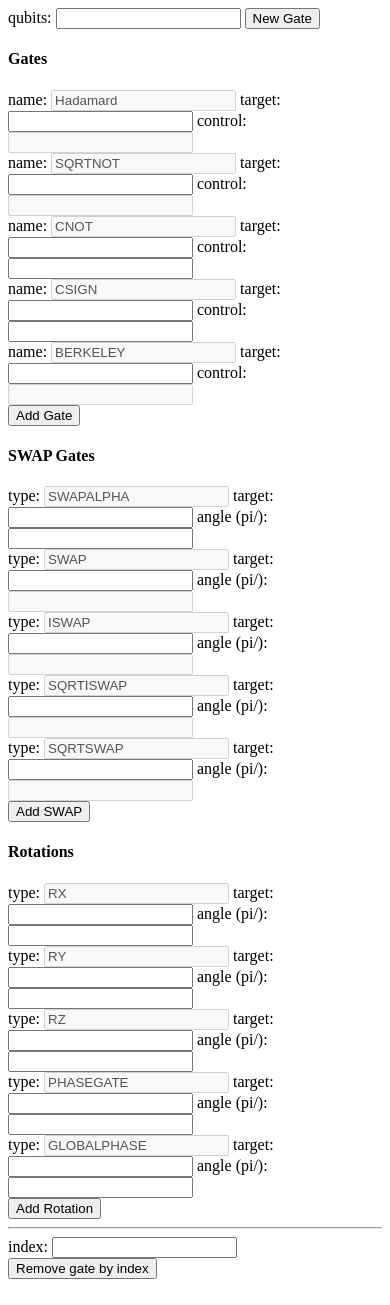
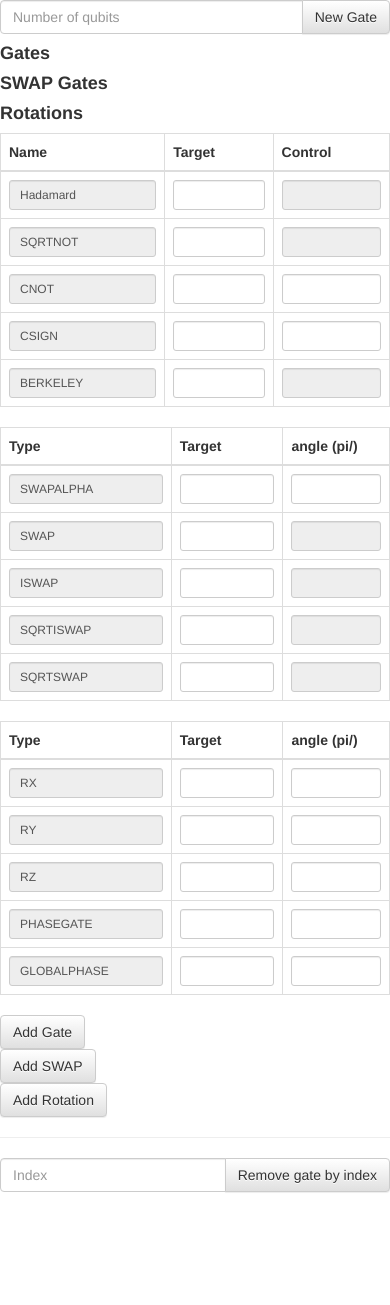
Before and after one commit to DarkhanMami/FinalProject, a Django app: page / in a window 390 px wide. After the commit the page ends 1193 px from the top, so only its background shows below. Run offline with Django 3.2, Linux system fonts and the light colour scheme; parts of the project's set-up code (start-up, migrations or seed data) failed here and were passed over; some libraries are stand-ins or nearby versions.

Commit message:
some frontend code

```diff
--- a/circuit/views.py
+++ b/circuit/views.py
@@ -73,8 +73,8 @@
 
 
     try:
-        for i in range(0, N**2):
-           for j in range(0, N**2):
+        for i in range(0, 2**N):
+           for j in range(0, 2**N):
                 matrix.append(str(U0.data[i,j]))
     except:
         print 'empty circuit'
@@ -130,7 +130,7 @@
     if N == 1:
         tmp = 2
     else:
-        tmp = N**2
+        tmp = 2**N
     for i in range(0, tmp):
        for j in range(0, tmp):
             matrix.append(str(U0.data[i,j]))
@@ -180,7 +180,7 @@
     if N == 1:
         tmp = 2
     else:
-        tmp = N**2
+        tmp = 2**N
     for i in range(0, tmp):
        for j in range(0, tmp):
             matrix.append(str(U0.data[i,j]))
@@ -234,7 +234,7 @@
     if N == 1:
         tmp = 2
     else:
-        tmp = N**2
+        tmp = 2**N
     for i in range(0, tmp):
        for j in range(0, tmp):
             matrix.append(str(U0.data[i,j]))
--- a/templates/base.html
+++ b/templates/base.html
@@ -4,13 +4,16 @@
 <head>
     <meta charset="UTF-8">
     <meta name="viewport" content="width=device-width, initial-scale=1.0">
-    <title>Circuit</title>
+    <title>Quantum Circuit</title>
     {% block head %}
 
     <!-- Optional theme -->
+    <link rel="stylesheet" href="{% static 'bootstrap/css/bootstrap.min.css' %}">
+    <link rel="stylesheet" href="{% static 'bootstrap/css/bootstrap-theme.min.css' %}">
 
     <!-- Mainly scripts -->
     <script src="{% static 'jquery-2.1.1.js' %}"></script>
+    <script src="{% static 'bootstrap/js/bootstrap.min.js' %}" ></script>
 
 
     {% endblock %}
--- a/templates/circuit.html
+++ b/templates/circuit.html
@@ -1,85 +1,153 @@
 {% extends 'base.html' %}
 
 {% block content %}
-    qubits: <input type="text" id="qubits">
-    <button onclick="new_circuit()"> New Gate </button>
-    <h4>Gates</h4>
-    name: <input type="text" name="g_types" value="Hadamard" disabled>
-    target: <input type="text" name="g_targets">
-    control: <input type="text" name="g_controls" disabled> <br>
+    <div class="row">
+        <div class="col-lg-3">
+          <div class="input-group">
+            <input type="text" class="form-control" placeholder="Number of qubits" id="qubits">
+            <span class="input-group-btn">
+              <button class="btn btn-default" type="button" onclick="new_circuit()">New Gate</button>
+            </span>
+          </div>
+        </div>
+    </div>
+    <div class="row">
+      <div class="col-sm-4"><h4><strong>Gates</strong></h4></div>
+      <div class="col-sm-4"><h4><strong>SWAP Gates</strong></h4></div>
+      <div class="col-sm-4"><h4><strong>Rotations</strong></h4></div>
+    </div>
+    <div class="row">
+      <div class="col-sm-4">
+        <table class="table table-sm table-bordered">
+            <th class="col-xs-2">Name</th>
+            <th class="col-xs-1">Target</th>
+            <th class="col-xs-1">Control</th>
+          </thead>
+          <tbody>
+            <tr>
+              <td><input class="form-control input-sm" type="text" name="g_types" value="Hadamard" disabled></td>
+              <td><input class="form-control input-sm" type="text" name="g_targets"></td>
+              <td><input class="form-control input-sm" type="text" name="g_controls" disabled></td>
+            </tr>
+            <tr>
+              <td><input class="form-control input-sm" type="text" name="g_types" value="SQRTNOT" disabled></td>
+              <td><input class="form-control input-sm" type="text" name="g_targets">
+              <td><input class="form-control input-sm" type="text" name="g_controls" disabled></td>
+            </tr>
+            <tr>
+              <td><input class="form-control input-sm" type="text" name="g_types" value="CNOT" disabled></td>
+              <td><input class="form-control input-sm" type="text" name="g_targets">
+              <td><input class="form-control input-sm" type="text" name="g_controls"></td>
+            </tr>
+            <tr>
+              <td><input class="form-control input-sm" type="text" name="g_types" value="CSIGN" disabled></td>
+              <td><input class="form-control input-sm" type="text" name="g_targets">
+              <td><input class="form-control input-sm" type="text" name="g_controls"></td>
+            </tr>
+            <tr>
+              <td><input class="form-control input-sm" type="text" name="g_types" value="BERKELEY" disabled></td>
+              <td><input class="form-control input-sm" type="text" name="g_targets">
+              <td><input class="form-control input-sm" type="text" name="g_controls" disabled></td>
+            </tr>
+          </tbody>
+        </table>
+      </div>
+      <div class="col-sm-4">
+        <table class="table table-sm table-bordered">
+            <th class="col-xs-2">Type</th>
+            <th class="col-xs-1">Target</th>
+            <th class="col-xs-1">angle (pi/)</th>
+          </thead>
+          <tbody>
+            <tr>
+              <td><input class="form-control input-sm" type="text" name="s_types" value="SWAPALPHA" disabled></td>
+              <td><input class="form-control input-sm" type="text" name="s_targets"></td>
+              <td><input class="form-control input-sm" type="text" name="s_angle"></td>
+            </tr>
+            <tr>
+              <td><input class="form-control input-sm" type="text" name="s_types" value="SWAP" disabled></td>
+              <td><input class="form-control input-sm" type="text" name="s_targets">
+              <td><input class="form-control input-sm" type="text" name="s_angle" disabled></td>
+            </tr>
+            <tr>
+              <td><input class="form-control input-sm" type="text" name="s_types" value="ISWAP" disabled></td>
+              <td><input class="form-control input-sm" type="text" name="s_targets">
+              <td><input class="form-control input-sm" type="text" name="s_angle" disabled></td>
+            </tr>
+            <tr>
+              <td><input class="form-control input-sm" type="text" name="s_types" value="SQRTISWAP" disabled></td>
+              <td><input class="form-control input-sm" type="text" name="s_targets">
+              <td><input class="form-control input-sm" type="text" name="s_angle" disabled></td>
+            </tr>
+            <tr>
+              <td><input class="form-control input-sm" type="text" name="s_types" value="SQRTSWAP" disabled></td>
+              <td><input class="form-control input-sm" type="text" name="s_targets">
+              <td><input class="form-control input-sm" type="text" name="s_angle" disabled></td>
+            </tr>
+          </tbody>
+        </table>
+      </div>
+      <div class="col-sm-4">
+        <table class="table table-sm table-bordered">
+            <th class="col-xs-2">Type</th>
+            <th class="col-xs-1">Target</th>
+            <th class="col-xs-1">angle (pi/)</th>
+          </thead>
+          <tbody>
+            <tr>
+              <td><input class="form-control input-sm" type="text" name="r_types" value="RX" disabled></td>
+              <td><input class="form-control input-sm" type="text" name="r_targets"></td>
+              <td><input class="form-control input-sm" type="text" name="r_angle"></td>
+            </tr>
+            <tr>
+              <td><input class="form-control input-sm" type="text" name="r_types" value="RY" disabled></td>
+              <td><input class="form-control input-sm" type="text" name="r_targets">
+              <td><input class="form-control input-sm" type="text" name="r_angle"></td>
+            </tr>
+            <tr>
+              <td><input class="form-control input-sm" type="text" name="r_types" value="RZ" disabled></td>
+              <td><input class="form-control input-sm" type="text" name="r_targets">
+              <td><input class="form-control input-sm" type="text" name="r_angle"></td>
+            </tr>
+            <tr>
+              <td><input class="form-control input-sm" type="text" name="r_types" value="PHASEGATE" disabled></td>
+              <td><input class="form-control input-sm" type="text" name="r_targets">
+              <td><input class="form-control input-sm" type="text" name="r_angle"></td>
+            </tr>
+            <tr>
+              <td><input class="form-control input-sm" type="text" name="r_types" value="GLOBALPHASE" disabled></td>
+              <td><input class="form-control input-sm" type="text" name="r_targets">
+              <td><input class="form-control input-sm" type="text" name="r_angle"></td>
+            </tr>
+          </tbody>
+        </table>
+      </div>
+    </div>
+    <div class="row">
+      <div class="col-sm-4"><button class="btn btn-default" onclick="send()"> Add Gate </button></div>
+      <div class="col-sm-4"><button class="btn btn-default" onclick="new_swap()"> Add SWAP </button></div>
+      <div class="col-sm-4"><button class="btn btn-default" onclick="new_rotation()"> Add Rotation </button></div>
+    </div>
+    <hr>
+    <div class="row">
+        <div class="col-lg-4">
+          <div class="input-group">
+            <input type="text" class="form-control" placeholder="Index" id="gate_ind">
+            <span class="input-group-btn">
+              <button class="btn btn-default" type="button" onclick="remove_gate()">Remove gate by index</button>
+            </span>
+          </div>
+        </div>
+    </div>
+    <div class="row">
+      <div class="col-sm-4">
+        <img id="image"></img>
+      </div>
+      <div class="col-sm-8">
+        <table class="table table-sm table-bordered" id="result"></table>
+      </div>
+    </div>
 
-    name: <input type="text" name="g_types" value="SQRTNOT" disabled>
-    target: <input type="text" name="g_targets">
-    control: <input type="text" name="g_controls" disabled=""> <br>
-
-    name: <input type="text" name="g_types" value="CNOT" disabled>
-    target: <input type="text" name="g_targets">
-    control: <input type="text" name="g_controls"> <br>
-
-    name: <input type="text" name="g_types" value="CSIGN" disabled>
-    target: <input type="text" name="g_targets">
-    control: <input type="text" name="g_controls"> <br>
-
-    name: <input type="text" name="g_types" value="BERKELEY" disabled>
-    target: <input type="text" name="g_targets">
-    control: <input type="text" name="g_controls" disabled> <br>
-
-    <button onclick="send()"> Add Gate </button>
-
-    <h4>SWAP Gates</h4>
-    type: <input type="text" name="s_types" value="SWAPALPHA" disabled>
-    target: <input type="text" name="s_targets">
-    angle (pi/): <input type="text" name="s_angle"> <br>
-
-    type: <input type="text" name="s_types" value="SWAP" disabled>
-    target: <input type="text" name="s_targets">
-    angle (pi/): <input type="text" name="s_angle" disabled> <br>
-
-    type: <input type="text" name="s_types" value="ISWAP" disabled>
-    target: <input type="text" name="s_targets">
-    angle (pi/): <input type="text" name="s_angle" disabled> <br>
-
-    type: <input type="text" name="s_types" value="SQRTISWAP" disabled>
-    target: <input type="text" name="s_targets">
-    angle (pi/): <input type="text" name="s_angle" disabled> <br>
-
-    type: <input type="text" name="s_types" value="SQRTSWAP" disabled>
-    target: <input type="text" name="s_targets">
-    angle (pi/): <input type="text" name="s_angle" disabled> <br>
-
-    <button onclick="new_swap()"> Add SWAP </button>
-
-
-    <h4>Rotations</h4>
-    type: <input type="text" name="r_types" value="RX" disabled>
-    target: <input type="text" name="r_targets">
-    angle (pi/): <input type="text" name="r_angle"> <br>
-
-    type: <input type="text" name="r_types" value="RY" disabled>
-    target: <input type="text" name="r_targets">
-    angle (pi/): <input type="text" name="r_angle"> <br>
-
-    type: <input type="text" name="r_types" value="RZ" disabled>
-    target: <input type="text" name="r_targets">
-    angle (pi/): <input type="text" name="r_angle"> <br>
-
-    type: <input type="text" name="r_types" value="PHASEGATE" disabled>
-    target: <input type="text" name="r_targets">
-    angle (pi/): <input type="text" name="r_angle"> <br>
-
-    type: <input type="text" name="r_types" value="GLOBALPHASE" disabled>
-    target: <input type="text" name="r_targets">
-    angle (pi/): <input type="text" name="r_angle"> <br>
-
-    <button onclick="new_rotation()"> Add Rotation </button>
-
-
-    <hr>
-    index: <input type="text" id="gate_ind">
-    <button onclick="remove_gate()"> Remove gate by index</button>
-    <br>
-    <table id="result"></table>
-    <img id="image"></img>
 {% endblock %}
 
 {% block script %}
@@ -108,7 +176,7 @@
               if ($("#qubits").val() == 1){
                 n = 2;
               } else {
-                n = Math.pow($("#qubits").val(), 2)
+                n = Math.pow(2, $("#qubits").val())
               }
               var i = 0;
 
@@ -153,7 +221,7 @@
                 if ($("#qubits").val() == 1){
                   n = 2;
                 } else {
-                  n = Math.pow($("#qubits").val(), 2)
+                  n = Math.pow(2, $("#qubits").val())
                 }
                 var i = 0;
 
@@ -170,7 +238,7 @@
                 if ($("#qubits").val() == 1){
                   n = 2;
                 } else {
-                  n = Math.pow($("#qubits").val(), 2)
+                  n = Math.pow(2, $("#qubits").val())
                 }
                 var i = 0;
 
@@ -220,12 +288,13 @@
               var myList = myMap['matrix'];
               var rowHtml = '';
 
+              console.log(myList)
 
               var n = 0;
               if ($("#qubits").val() == 1){
                 n = 2;
               } else {
-                n = Math.pow($("#qubits").val(), 2)
+                n = Math.pow(2, $("#qubits").val())
               }
               var i = 0;
 
@@ -287,7 +356,7 @@
               if ($("#qubits").val() == 1){
                 n = 2;
               } else {
-                n = Math.pow($("#qubits").val(), 2)
+                n = Math.pow(2, $("#qubits").val())
               }
               var i = 0;
 
@@ -345,7 +414,7 @@
               if ($("#qubits").val() == 1){
                 n = 2;
               } else {
-                n = Math.pow($("#qubits").val(), 2)
+                n = Math.pow(2, $("#qubits").val())
               }
               var i = 0;
 
```
Also changed, not shown: static/qcirc.png, 3 other files.
